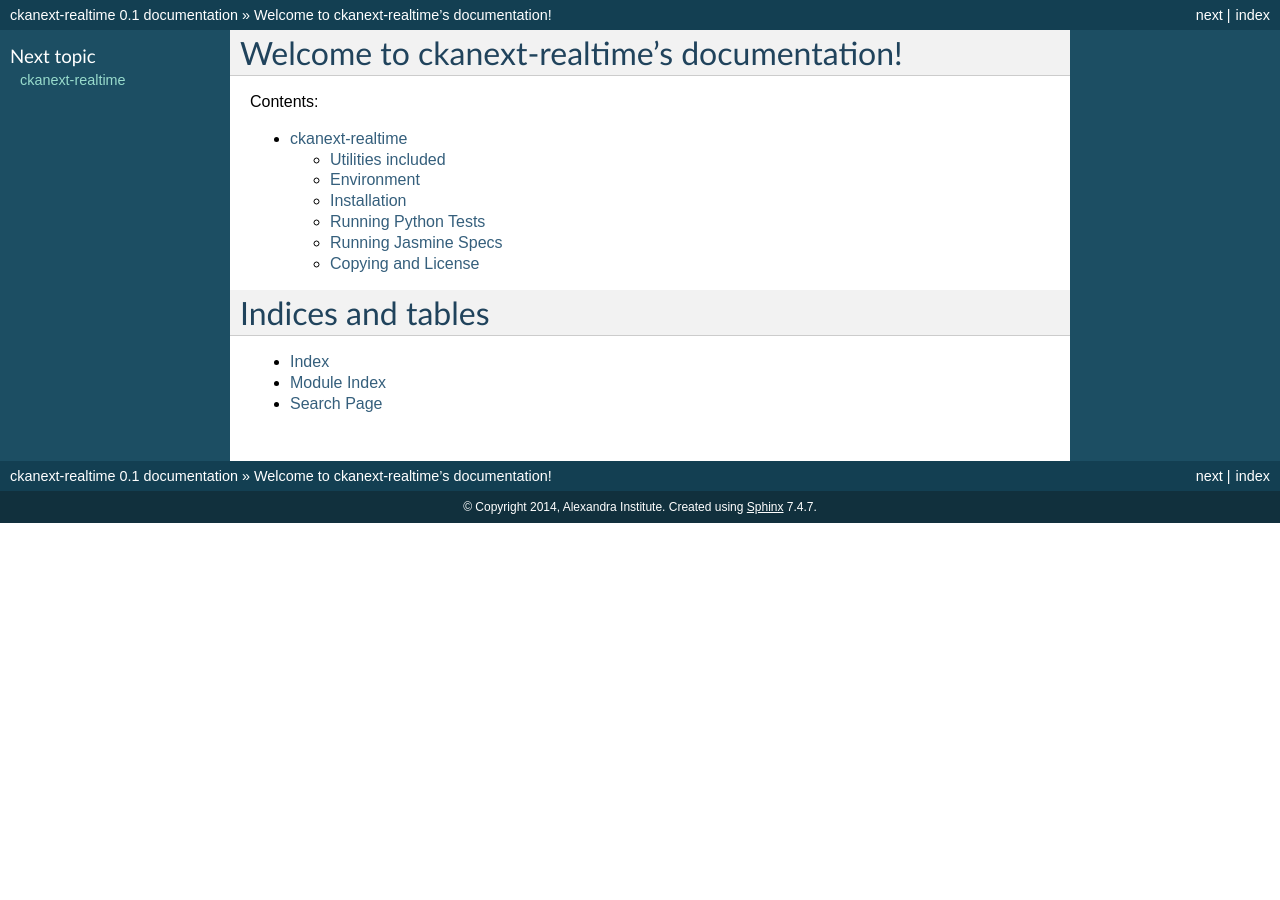
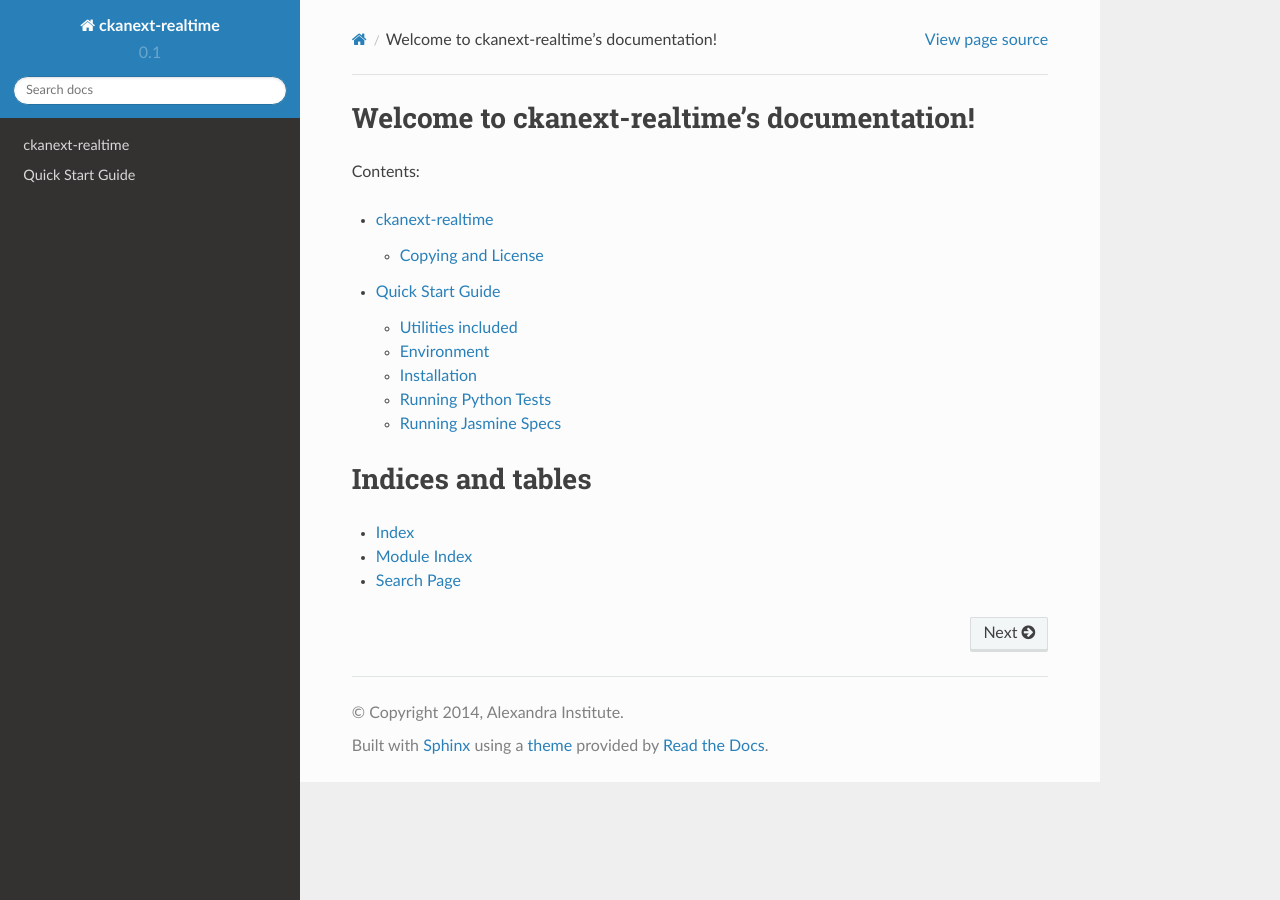
Before and after one commit to alexandrainst/ckanext-realtime, a Sphinx documentation site: the page built from docs/source/index.rst, in a window 1280 px wide. Built offline with Sphinx 7.4.7 and the Read the Docs theme 2.0.0, drawn with Linux system fonts in a browser that asks for light colours; formulas are drawn with MathJax 3.

Commit message:
use sphinx_rtd_theme for documentation

```diff
--- a/docs/source/conf.py
+++ b/docs/source/conf.py
@@ -108,12 +108,22 @@
 
 # The theme to use for HTML and HTML Help pages.  See the documentation for
 # a list of builtin themes.
-html_theme = 'default'
+
+# rtd theme
+import sphinx_rtd_theme
+html_theme = "sphinx_rtd_theme"
+html_theme_path = [sphinx_rtd_theme.get_html_theme_path()]
+
+#html_theme = 'default'
 
 # Theme options are theme-specific and customize the look and feel of a theme
 # further.  For a list of options available for each theme, see the
 # documentation.
-#html_theme_options = {}
+#html_theme_options = {
+#    "rightsidebar": "true",
+#    "relbarbgcolor": "black"
+#}
+
 
 # Add any paths that contain custom themes here, relative to this directory.
 #html_theme_path = []
--- a/requirements.txt
+++ b/requirements.txt
@@ -5,5 +5,6 @@
 psycopg2==2.4.5
 redis==2.9.1
 requests==2.2.1
+sphinx_rtd_theme==0.1.6
 Twisted==13.2.0
 txredis==2.3
```
Also changed, not shown: README.rst (+14 -11 lines).
